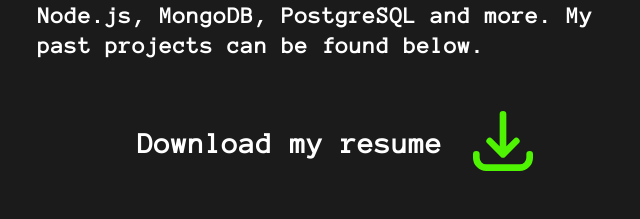
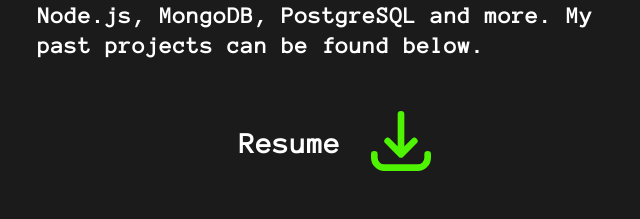
Before and after one commit to tatyanakarlen/PortfolioWebsite, a React (Create React App) app: page / in a window 1280 px wide. Shown: the part 1461-1680 px from the top of the page, without its empty margins (300-940 px from the left). Built offline with nearby package versions, Linux system fonts and the light colour scheme; a web font is replaced by a local one.

Commit message:
took out long text

```diff
--- a/src/components/About/About.jsx
+++ b/src/components/About/About.jsx
@@ -34,7 +34,7 @@ const About = () => {
       </p>
       <br />
       <div className="resume-link-container">
-        <h3>Download my resume</h3>
+        <h3>Resume</h3>
         <a target="_blank" href={resumeLink}>
         <HiOutlineDownload />
         </a>
```
